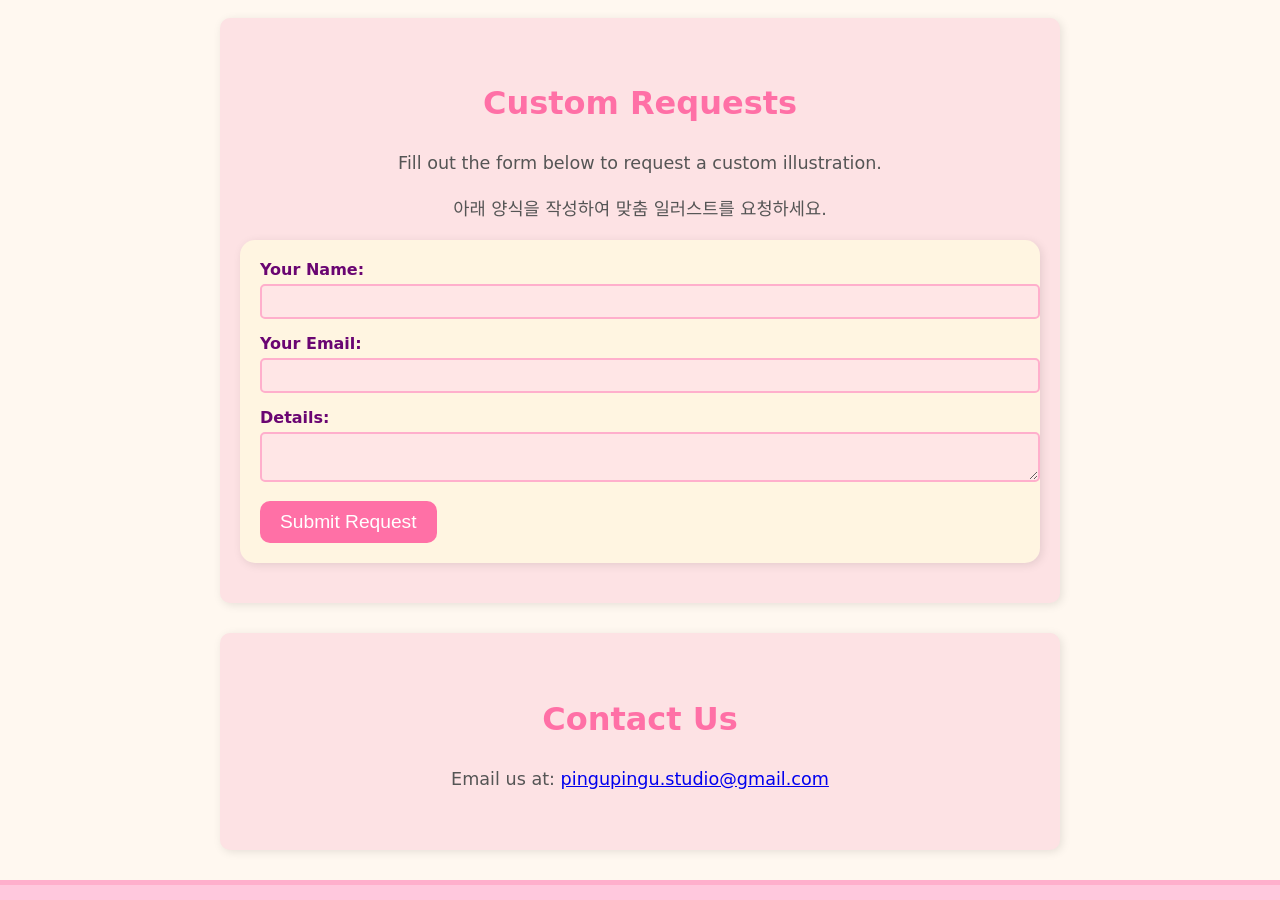
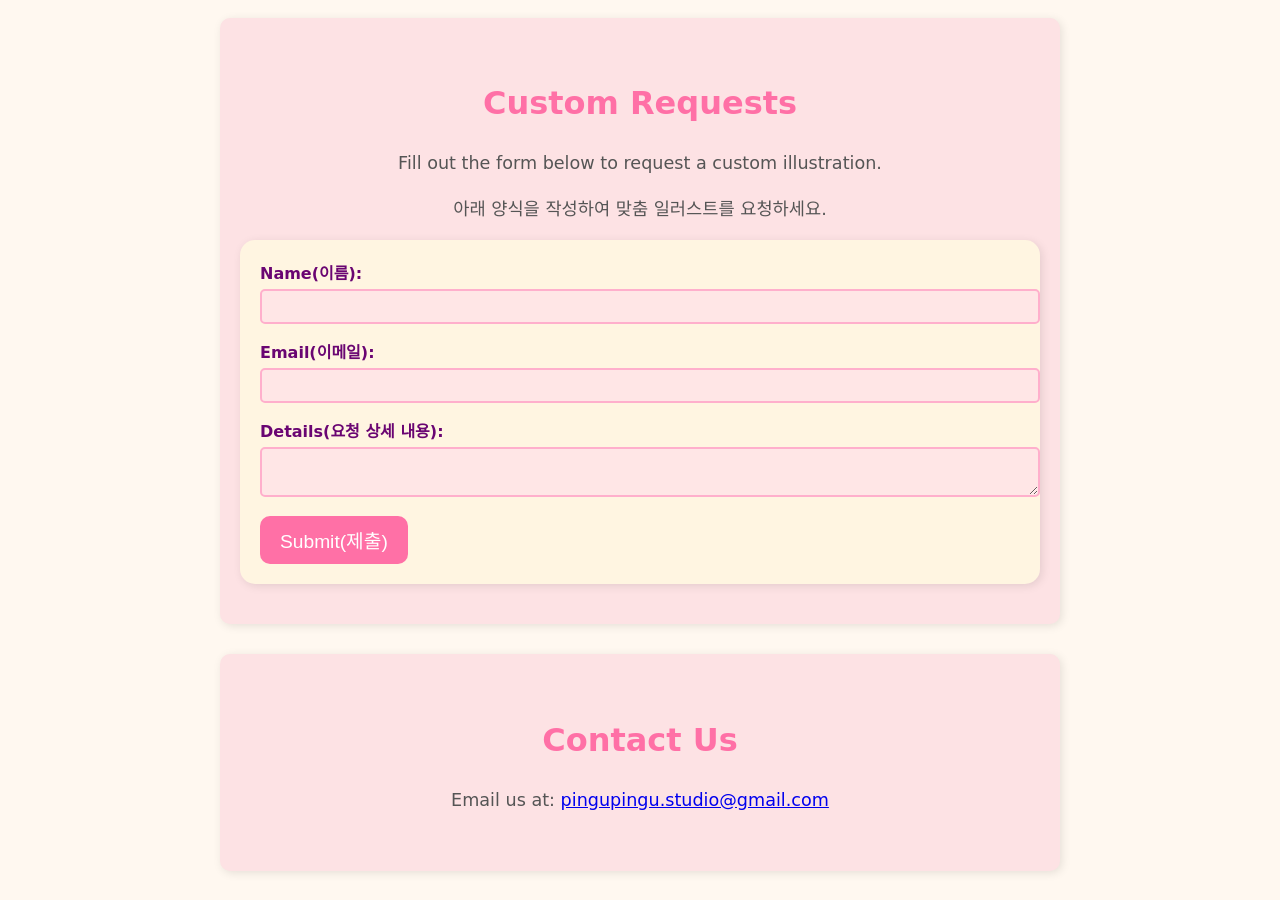
Before and after one commit to PinguPingu-Studio/pingupingu.studio, a Jekyll site: the page index.html, which Jekyll copies as it is, in a window 1280 px wide and 900 px high, scrolled down 843 px. Built offline with Jekyll 4.4.1, drawn with Linux system fonts in a browser that asks for light colours.

Commit message:
Added email submission for custom illustration requests

```diff
--- a/index.html
+++ b/index.html
@@ -44,18 +44,20 @@
         <h2>Custom Requests</h2>
         <p>Fill out the form below to request a custom illustration.</p>
         <p>아래 양식을 작성하여 맞춤 일러스트를 요청하세요.</p>
-        <form action="#" method="POST">
-            <label for="name">Your Name:</label>
+        <form action="https://formsubmit.co/pingupingu.studio@gmail.com" method="POST">
+            <input type="hidden" name="_subject" value="새로운 맞춤 일러스트 요청!">
+            <label for="name">Name(이름):</label>
             <input type="text" id="name" name="name" required>
 
-            <label for="email">Your Email:</label>
+            <label for="email">Email(이메일):</label>
             <input type="email" id="email" name="email" required>
 
-            <label for="details">Details:</label>
+            <label for="details">Details(요청 상세 내용):</label>
             <textarea id="details" name="details" required></textarea>
 
-            <button type="submit">Submit Request</button>
+            <button type="submit">Submit(제출)</button>
         </form>
+
     </section>
 
     <section id="contact">
```
